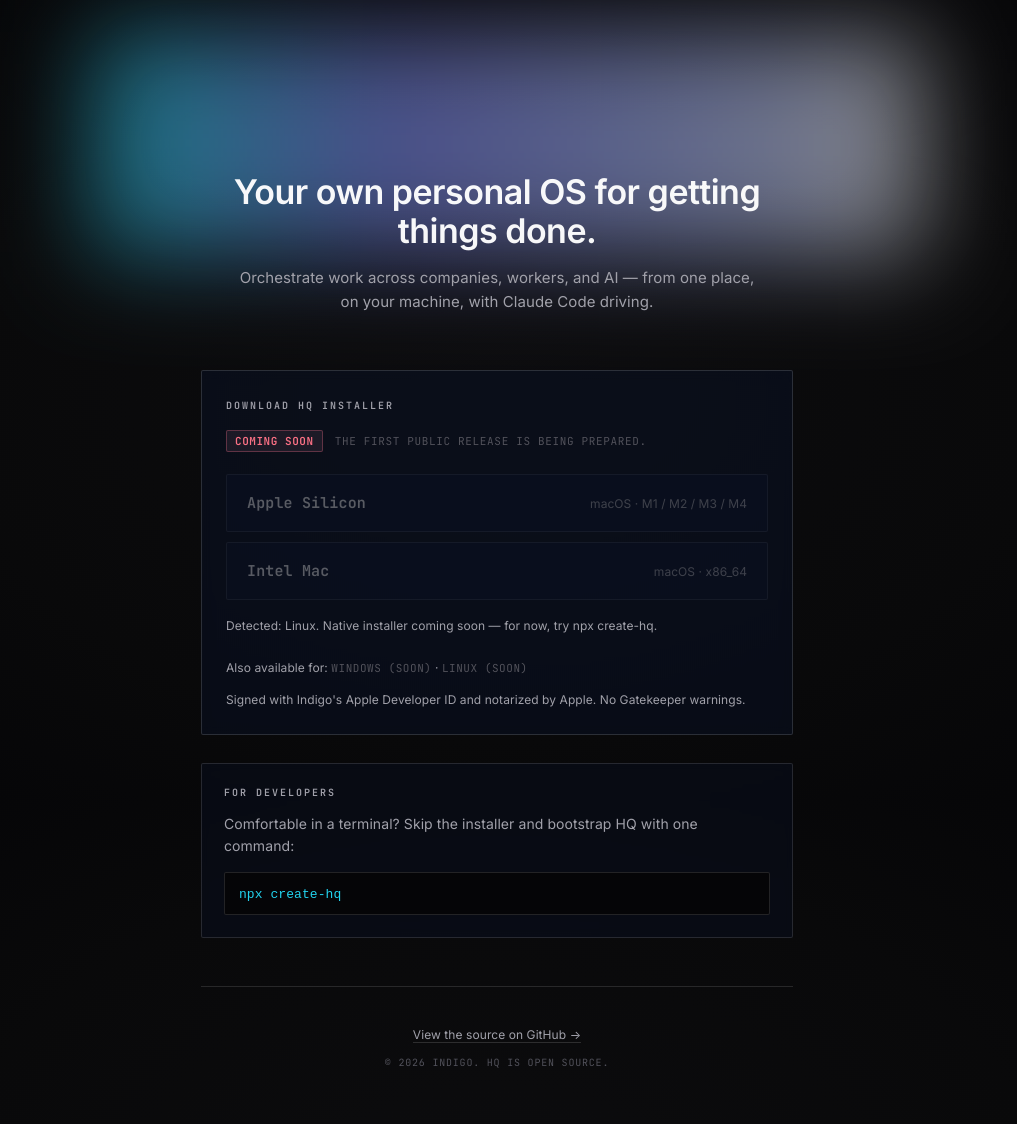
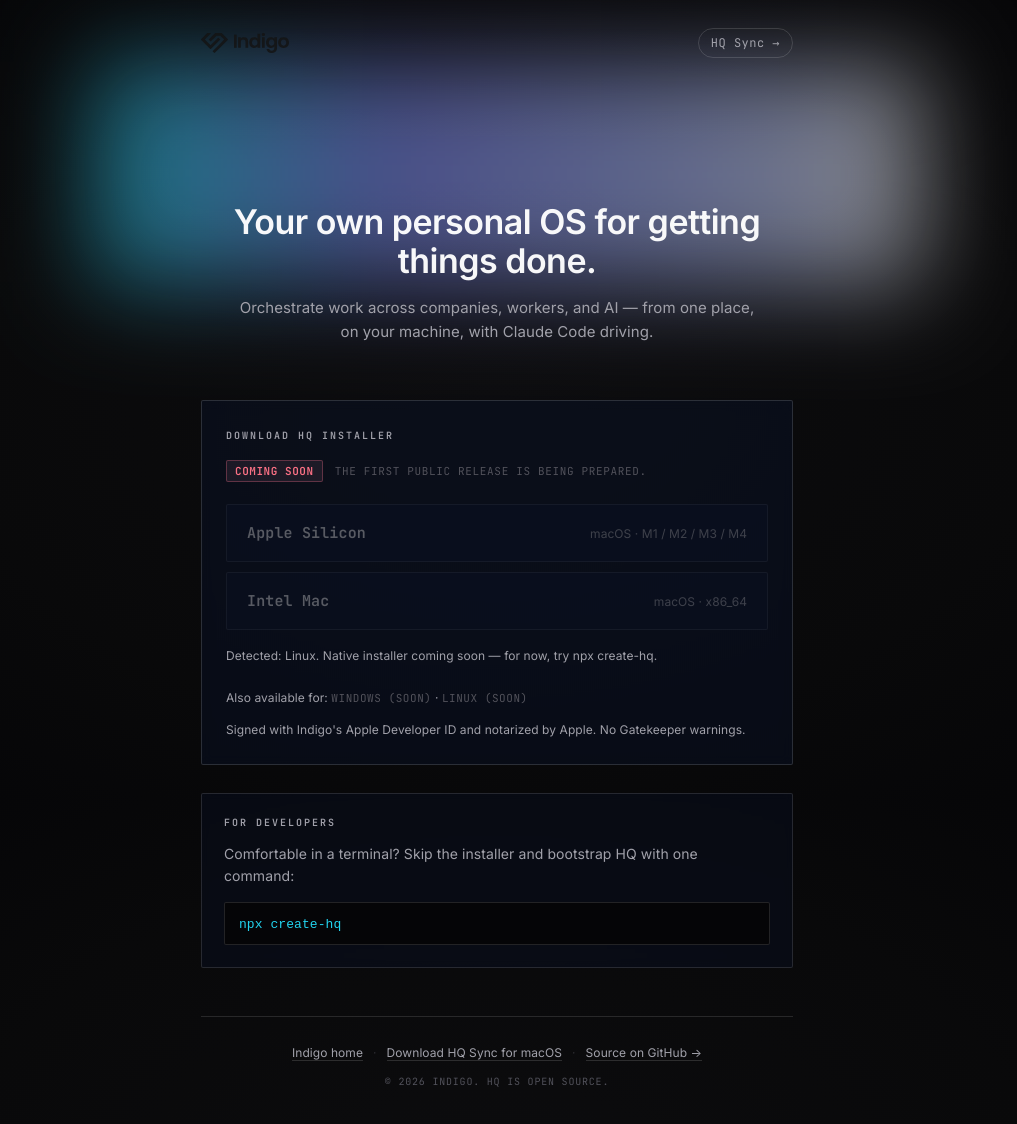
Before and after one commit to indigoai-us/hq-installer, an Astro site in the folder docs/download-page/: page / in a window 1280 px wide. Shown: the whole page, without its empty margins (143-1160 px from the left). Built offline with nearby package versions, Linux system fonts and the light colour scheme; Astro itself is replaced by a stand-in of ours; no server answers.

Commit message:
feat(download-page): add Indigo topbar logo + sync link + footer nav
Surfaces the parent brand on install.getindigo.ai:
- Topbar: Indigo wordmark (links www.getindigo.ai) + "HQ Sync →" pill (links /sync)
- Footer: Indigo home · Download HQ Sync for macOS · Releases on GitHub
- New asset: public/indigo-logo.svg (copied from indigo-marketing)

```diff
--- a/docs/download-page/src/pages/index.astro
+++ b/docs/download-page/src/pages/index.astro
@@ -57,6 +57,21 @@ const releaseDate = release ? formatDate(release.publishedAt) : null;
   </head>
   <body>
     <main class="root">
+      <nav class="topbar" aria-label="Indigo">
+        <a class="topbar-home" href="https://www.getindigo.ai" aria-label="Indigo home">
+          <img
+            src="/indigo-logo.svg"
+            alt="Indigo"
+            width="84"
+            height="20"
+            decoding="async"
+          />
+        </a>
+        <a class="topbar-link" href="https://www.getindigo.ai/sync">
+          HQ Sync →
+        </a>
+      </nav>
+
       <header class="hero">
         <div class="prism-beam" aria-hidden="true"></div>
         <div class="logo">
@@ -153,11 +168,15 @@ const releaseDate = release ? formatDate(release.publishedAt) : null;
       </section>
 
       <footer class="footer">
-        <p>
+        <p class="footer-links">
+          <a href="https://www.getindigo.ai">Indigo home</a>
+          <span class="footer-sep" aria-hidden="true">·</span>
+          <a href="https://www.getindigo.ai/sync">Download HQ Sync for macOS</a>
+          <span class="footer-sep" aria-hidden="true">·</span>
           {release ? (
-            <a href={release.htmlUrl}>View all releases on GitHub →</a>
+            <a href={release.htmlUrl}>Releases on GitHub →</a>
           ) : (
-            <a href="https://github.com/indigoai-us/hq-installer">View the source on GitHub →</a>
+            <a href="https://github.com/indigoai-us/hq-installer">Source on GitHub →</a>
           )}
         </p>
         <p class="copyright">© 2026 Indigo. HQ is open source.</p>
@@ -293,8 +312,61 @@ const releaseDate = release ? formatDate(release.publishedAt) : null;
       .root {
         max-width: 640px;
         margin: 0 auto;
-        padding: 72px 24px 80px;
+        padding: 28px 24px 80px;
         position: relative;
+      }
+
+      /* ── Topbar ─────────────────────────────────────── */
+      /* Indigo logo (home link) on the left, secondary /sync link on
+         the right. Thin and unobtrusive — the HQ hero is still the
+         focal point below. */
+      .topbar {
+        display: flex;
+        align-items: center;
+        justify-content: space-between;
+        gap: 16px;
+        margin-bottom: 44px;
+        position: relative;
+        z-index: 2;
+      }
+
+      .topbar-home {
+        display: inline-flex;
+        align-items: center;
+        opacity: 0.85;
+        transition: opacity 200ms var(--motion-ease-cinematic);
+      }
+
+      .topbar-home:hover {
+        opacity: 1;
+      }
+
+      .topbar-home img {
+        display: block;
+        height: 20px;
+        width: auto;
+      }
+
+      .topbar-link {
+        font-family: var(--font-display);
+        font-variant-numeric: tabular-nums;
+        font-size: 12px;
+        letter-spacing: 0.04em;
+        color: var(--warm-yellow-80);
+        text-decoration: none;
+        padding: 6px 12px;
+        border: 1px solid rgba(255, 255, 255, 0.14);
+        border-radius: 999px;
+        transition:
+          color 200ms var(--motion-ease-cinematic),
+          border-color 200ms var(--motion-ease-cinematic),
+          background 200ms var(--motion-ease-cinematic);
+      }
+
+      .topbar-link:hover {
+        color: #fafafa;
+        border-color: rgba(255, 255, 255, 0.25);
+        background: rgba(255, 255, 255, 0.04);
       }
 
       /* ── Hero ───────────────────────────────────────── */
@@ -617,6 +689,20 @@ const releaseDate = release ? formatDate(release.publishedAt) : null;
         padding-top: 28px;
       }
 
+      .footer-links {
+        display: flex;
+        flex-wrap: wrap;
+        align-items: center;
+        justify-content: center;
+        gap: 10px;
+        margin: 0;
+      }
+
+      .footer-sep {
+        color: var(--warm-yellow-60);
+        opacity: 0.5;
+      }
+
       .footer a {
         color: var(--warm-yellow-80);
         text-decoration: none;
```
Also changed, not shown: docs/download-page/public/indigo-logo.svg (added).
